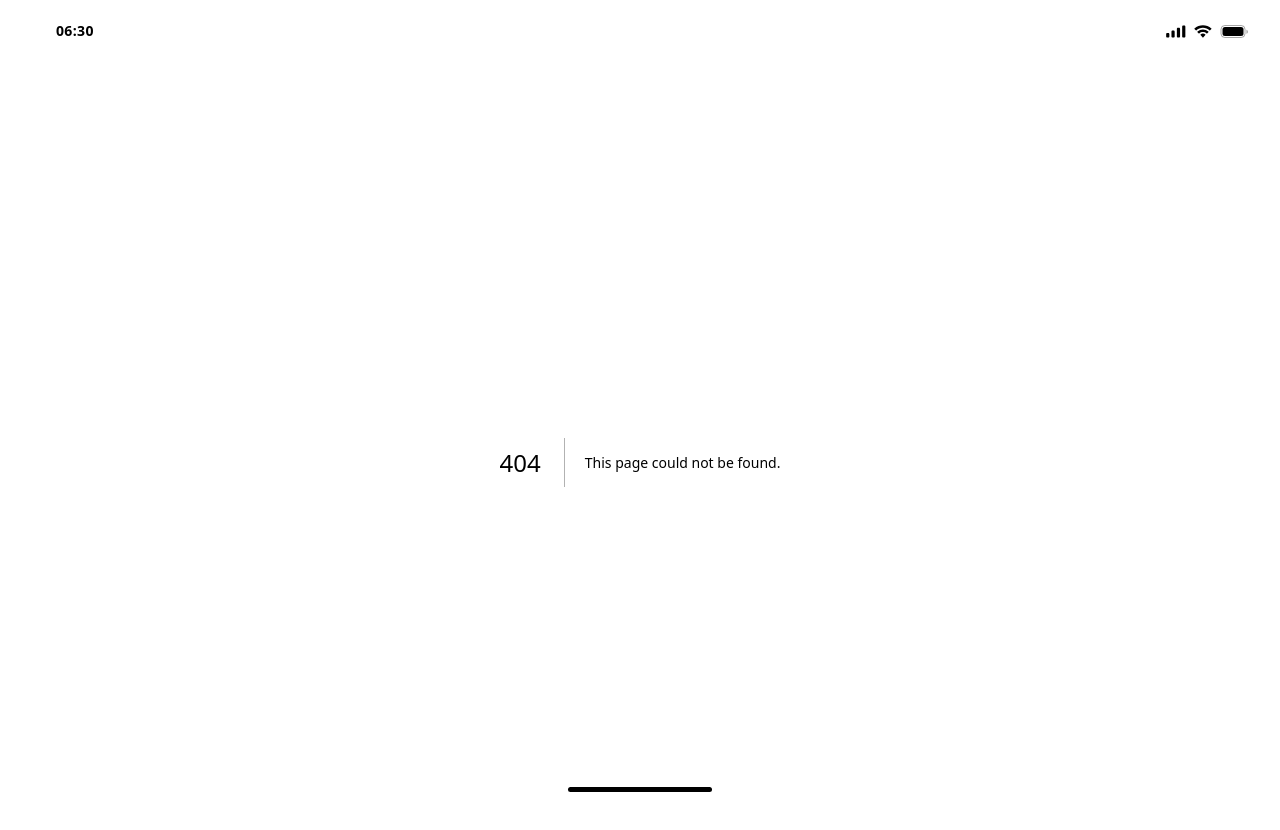
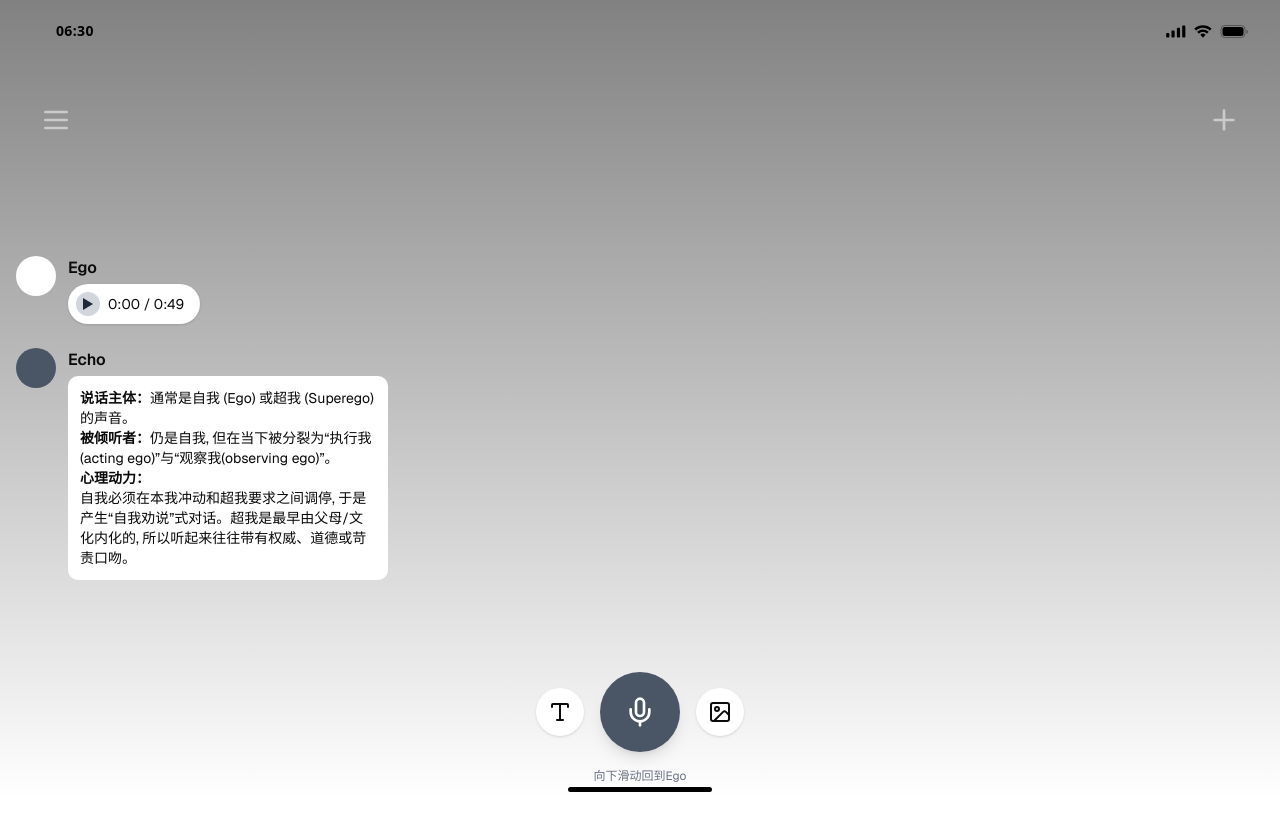
Before and after one commit to SinoAHpx/profile-matcher, a Next.js app: page /chat in a window 1280 px wide. Before the commit this address had no page. Shown: the top 830 px of the page. After the commit the page ends 800 px from the top, so only its background shows below. Built offline with nearby package versions, Linux system fonts and the light colour scheme.

Commit message:
feat: add chat page

```diff
--- a/src/app/basic-info/page.tsx
+++ b/src/app/basic-info/page.tsx
@@ -20,7 +20,7 @@ export default function Page() {
     }
 
     return (
-        <div className="flex flex-col h-full items-center justify-between bg-[#FFF] p-12 space-y-16">
+        <div className="flex flex-col h-full pt-20 items-center justify-between bg-[#FFF] p-12 space-y-16">
             {/* 圆形头像上传 */}
             <div className="relative">
                 <Avatar className="w-[240px] h-[240px] cursor-pointer" onClick={() => document.getElementById('avatar-upload')?.click()}>
--- /dev/null
+++ b/src/app/chat/page.tsx
@@ -0,0 +1,64 @@
+import { Menu, Plus, Mic, Image, Type } from 'lucide-react';
+
+export default function ChatPage() {
+  return (
+    <div className=" bg-gradient-to-t from-[#D9D9D9 84%] to-[#818181] h-screen overflow-hidden flex flex-col font-sans">
+      {/* Header */}
+      <header className="flex items-center justify-between py-26 px-10">
+        <Menu className="h-8 w-8" color='#cbcbcb' />
+        <Plus className="h-8 w-8 " color='#cbcbcb' />
+      </header>
+
+      {/* Chat Area */}
+      <main className="flex-1 p-4 space-y-6 overflow-y-auto">
+        {/* Ego Message */}
+        <div className="flex items-start gap-3">
+          <div className="w-10 h-10 rounded-full bg-white"></div>
+          <div>
+            <p className="font-semibold">Ego</p>
+            <div className="mt-1 flex items-center gap-2 bg-white dark:bg-gray-700 rounded-full p-2 shadow">
+              <div className="w-6 h-6 bg-gray-300 dark:bg-gray-600 rounded-full flex items-center justify-center">
+                <div className="w-0 h-0 border-t-[6px] border-t-transparent border-l-[10px] border-l-gray-800 dark:border-l-white border-b-[6px] border-b-transparent"></div>
+              </div>
+              <span className="text-sm">0:00 / 0:49</span>
+              <div className="flex-1 h-1 bg-gray-200 dark:bg-gray-600 rounded-full">
+                <div className="w-1/4 h-full bg-gray-400 dark:bg-gray-300 rounded-full"></div>
+              </div>
+            </div>
+          </div>
+        </div>
+
+        {/* Echo Message */}
+        <div className="flex items-start gap-3">
+          <div className="w-10 h-10 rounded-full bg-gray-600"></div>
+          <div>
+            <p className="font-semibold">Echo</p>
+            <div className="mt-1 bg-white dark:bg-gray-700 rounded-lg p-3 text-sm max-w-xs">
+              <p><strong>说话主体：</strong>通常是自我 (Ego) 或超我 (Superego) 的声音。</p>
+              <p><strong>被倾听者：</strong>仍是自我, 但在当下被分裂为“执行我(acting ego)”与“观察我(observing ego)”。</p>
+              <p><strong>心理动力：</strong></p>
+              <p>自我必须在本我冲动和超我要求之间调停, 于是产生“自我劝说”式对话。超我是最早由父母/文化内化的, 所以听起来往往带有权威、道德或苛责口吻。</p>
+            </div>
+          </div>
+        </div>
+      </main>
+
+      {/* Footer */}
+      <footer className="flex flex-col items-center p-4 space-y-4">
+        <div className="flex items-center gap-4">
+            <button className="w-12 h-12 rounded-full bg-white dark:bg-gray-700 flex items-center justify-center shadow">
+                <Type className="h-6 w-6" />
+            </button>
+            <button className="w-20 h-20 rounded-full bg-gray-600 dark:bg-gray-500 flex items-center justify-center shadow-lg">
+                <Mic className="h-8 w-8 text-white" />
+            </button>
+            <button className="w-12 h-12 rounded-full bg-white dark:bg-gray-700 flex items-center justify-center shadow">
+                {/* eslint-disable-next-line jsx-a11y/alt-text*/}
+                <Image className="h-6 w-6" />
+            </button>
+        </div>
+        <p className="text-xs text-gray-500 dark:text-gray-400">向下滑动回到Ego</p>
+      </footer>
+    </div>
+  );
+}
--- a/src/app/layout.tsx
+++ b/src/app/layout.tsx
@@ -30,7 +30,7 @@ export default function RootLayout({
         className={`h-full ${geistSans.variable} ${geistMono.variable} antialiased`}
       >
         <StatusBar />
-        <div className="h-full pt-[62px]">{children}</div>
+        <div className="h-full">{children}</div>
         <GlobalBottomBar />
       </body>
     </html>
```
